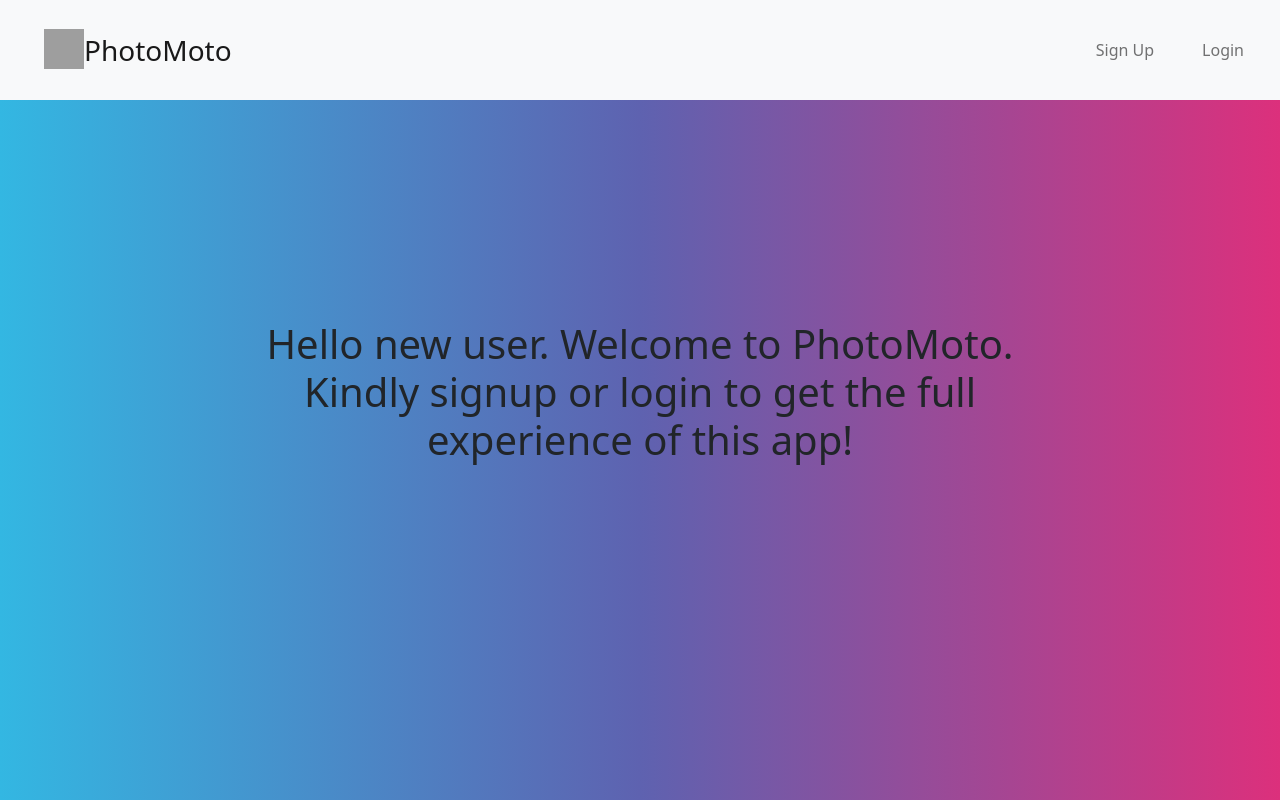
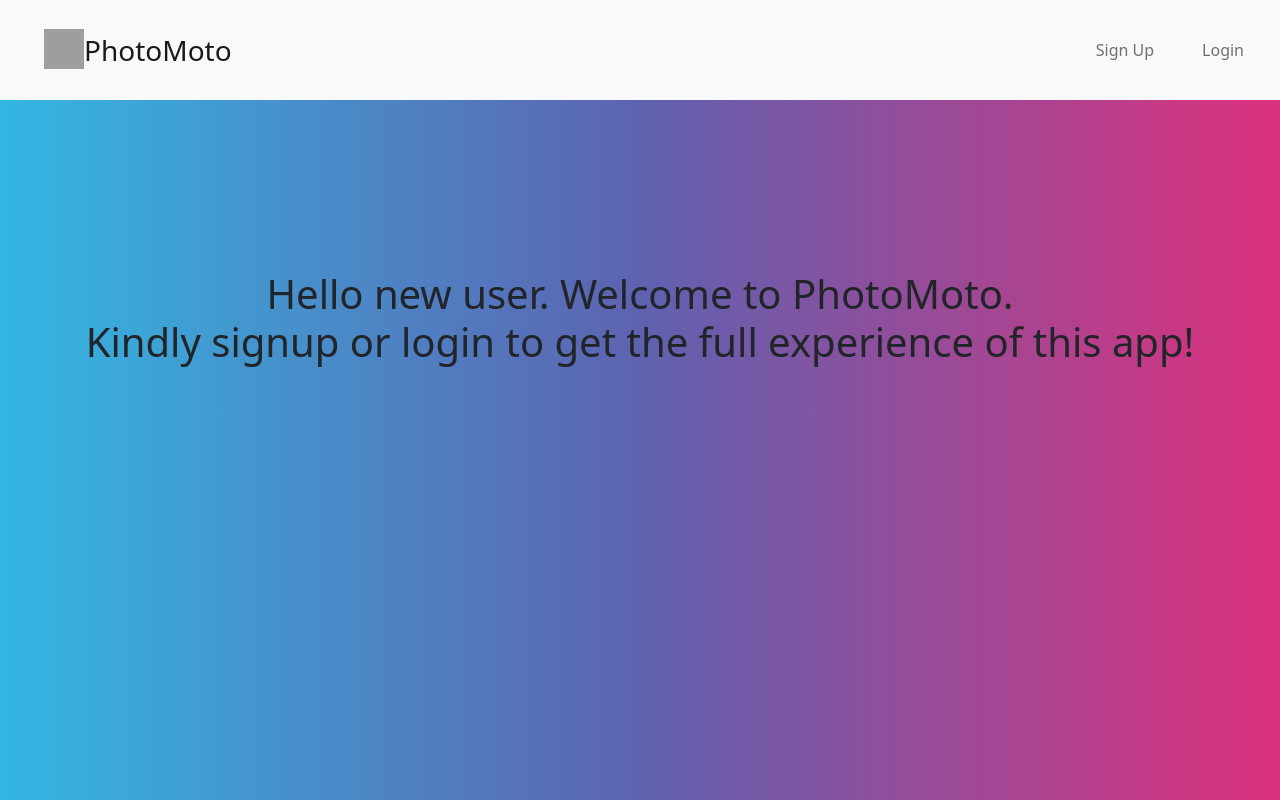
Before and after one commit to NjukiG/photo-moto-backend, a React (Create React App) app in the folder client/: page / in a window 1280 px wide. Built offline with nearby package versions, Linux system fonts and the light colour scheme; no server answers; grey boxes are pictures that could not be loaded.

Commit message:
Fixed a bug and some css to align homepage contents better

```diff
--- a/client/src/components/Home.js
+++ b/client/src/components/Home.js
@@ -3,23 +3,35 @@ import React from "react";
 function Home({ user }) {
   if (user) {
     return (
-      <div className="home" style={{margin: 200, padding: 20, backgroundImage: `url(${"https://www.lifewire.com/thmb/L9Y504uqsScKT8iT3ZwFaMVCEdg=/1500x0/filters:no_upscale():max_bytes(150000):strip_icc()/GettyImages-529231383-crop-5a29aff9eb4d52003646ed43.jpg"})`}} >
+      <div
+        className="container-fluid home"
+        style={{
+          marginTop: 150,
+          padding: 20,
+          backgroundImage: `url(${"https://www.lifewire.com/thmb/L9Y504uqsScKT8iT3ZwFaMVCEdg=/1500x0/filters:no_upscale():max_bytes(150000):strip_icc()/GettyImages-529231383-crop-5a29aff9eb4d52003646ed43.jpg"})`,
+        }}
+      >
         <h1>
-        Hello {user.username}.<br/> Welcome back to PhotoMoto. <br/>Upload and browse your
-        photos and memories here!
-      </h1>
+          Hello {user.username}.<br /> Welcome back to PhotoMoto. <br />
+          Upload and browse your photos and memories here!
+        </h1>
       </div>
-
     );
   } else {
     return (
-      <div className="home" style={{margin: 200, padding: 20, backgroundImage: `url(${"https://www.lifewire.com/thmb/L9Y504uqsScKT8iT3ZwFaMVCEdg=/1500x0/filters:no_upscale():max_bytes(150000):strip_icc()/GettyImages-529231383-crop-5a29aff9eb4d52003646ed43.jpg"})`}} >
+      <div
+        className="container-fluid home"
+        style={{
+          marginTop: 150,
+          padding: 20,
+          backgroundImage: `url(${"https://www.lifewire.com/thmb/L9Y504uqsScKT8iT3ZwFaMVCEdg=/1500x0/filters:no_upscale():max_bytes(150000):strip_icc()/GettyImages-529231383-crop-5a29aff9eb4d52003646ed43.jpg"})`,
+        }}
+      >
         <h1>
-        Hello new user. Welcome to PhotoMoto. <br/>Kindly signup or login to get the full experience of
-        this app!
-      </h1>
+          Hello new user. Welcome to PhotoMoto. <br />
+          Kindly signup or login to get the full experience of this app!
+        </h1>
       </div>
-
     );
   }
 }
--- a/client/src/components/PhotoCard.js
+++ b/client/src/components/PhotoCard.js
@@ -1,6 +1,6 @@
 import React from "react";
 
-function PhotoCard({ photo, onDeletePhoto }) {
+function PhotoCard({ photo, onDeletePhoto, onUpdatePhoto }) {
   const { id, title, image_url } = photo;
   // console.log(typeof(photo))
 
--- a/client/src/components/PhotosList.js
+++ b/client/src/components/PhotosList.js
@@ -1,7 +1,7 @@
 import React from "react";
 import PhotoCard from "./PhotoCard";
 
-function PhotosList({ photos, onDeletePhoto }) {
+function PhotosList({ photos, onDeletePhoto, onUpdatePhoto }) {
   return (
 
     <div className="container">
@@ -16,6 +16,7 @@ function PhotosList({ photos, onDeletePhoto }) {
                   key={photo.id}
                   photo={photo}
                   onDeletePhoto={onDeletePhoto}
+                  onUpdatePhoto={onUpdatePhoto}
                 />
                 <br />
               </>
--- a/client/src/components/PhotosPage.js
+++ b/client/src/components/PhotosPage.js
@@ -6,7 +6,7 @@ import PhotoSearch from "./PhotoSearch";
 function PhotosPage({ user }) {
   const [photos, setPhotos] = useState([]);
   const [searchTerm, setSearchTerm] = useState("");
-  const [showPhotoForm, setShowPhotoForm] = useState(false)
+  const [showPhotoForm, setShowPhotoForm] = useState(false);
 
   useEffect(() => {
     fetch("/photos")
@@ -29,15 +29,25 @@ function PhotosPage({ user }) {
     return photo.title.toLowerCase().includes(searchTerm.toLowerCase());
   });
 
-  const handleShowForm = ()=> {
-    setShowPhotoForm((showPhotoForm) => !showPhotoForm)
-  }
+  const handleShowForm = () => {
+    setShowPhotoForm((showPhotoForm) => !showPhotoForm);
+  };
+
+  const handleUpdatePhoto = (updatedPhoto) => {
+    const updatedPhotos = photos.map((photo) =>
+      photo.id === updatedPhoto.id ? updatedPhoto : photo
+    );
+  };
   return (
     <div>
-      {showPhotoForm ? <PhotosForm user={user} onAddPhoto={handleAddPhoto} /> : null}
-      <button className="btn btn-info" onClick={handleShowForm}>Add Photo</button>
-      <br/>
-      <br/>
+      {showPhotoForm ? (
+        <PhotosForm user={user} onAddPhoto={handleAddPhoto} />
+      ) : null}
+      <button className="btn btn-info" onClick={handleShowForm}>
+        Add Photo
+      </button>
+      <br />
+      <br />
       <PhotoSearch
         displayedPhotos={displayedPhotos}
         searchTerm={searchTerm}
@@ -49,6 +59,7 @@ function PhotosPage({ user }) {
         // photos={photos}
         photos={displayedPhotos}
         onDeletePhoto={handleDeletePhoto}
+        onUpdatePhoto = {handleUpdatePhoto}
       />
     </div>
   );
```
